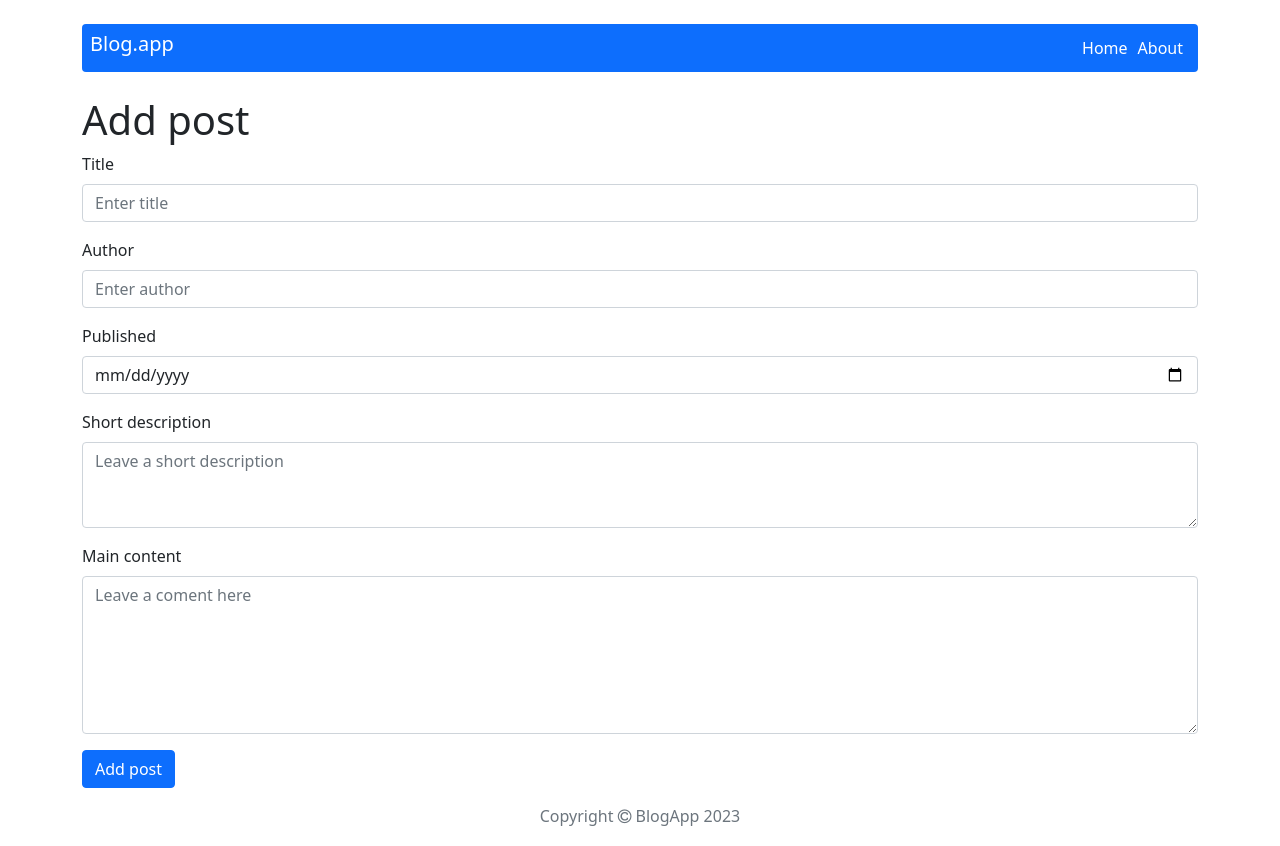
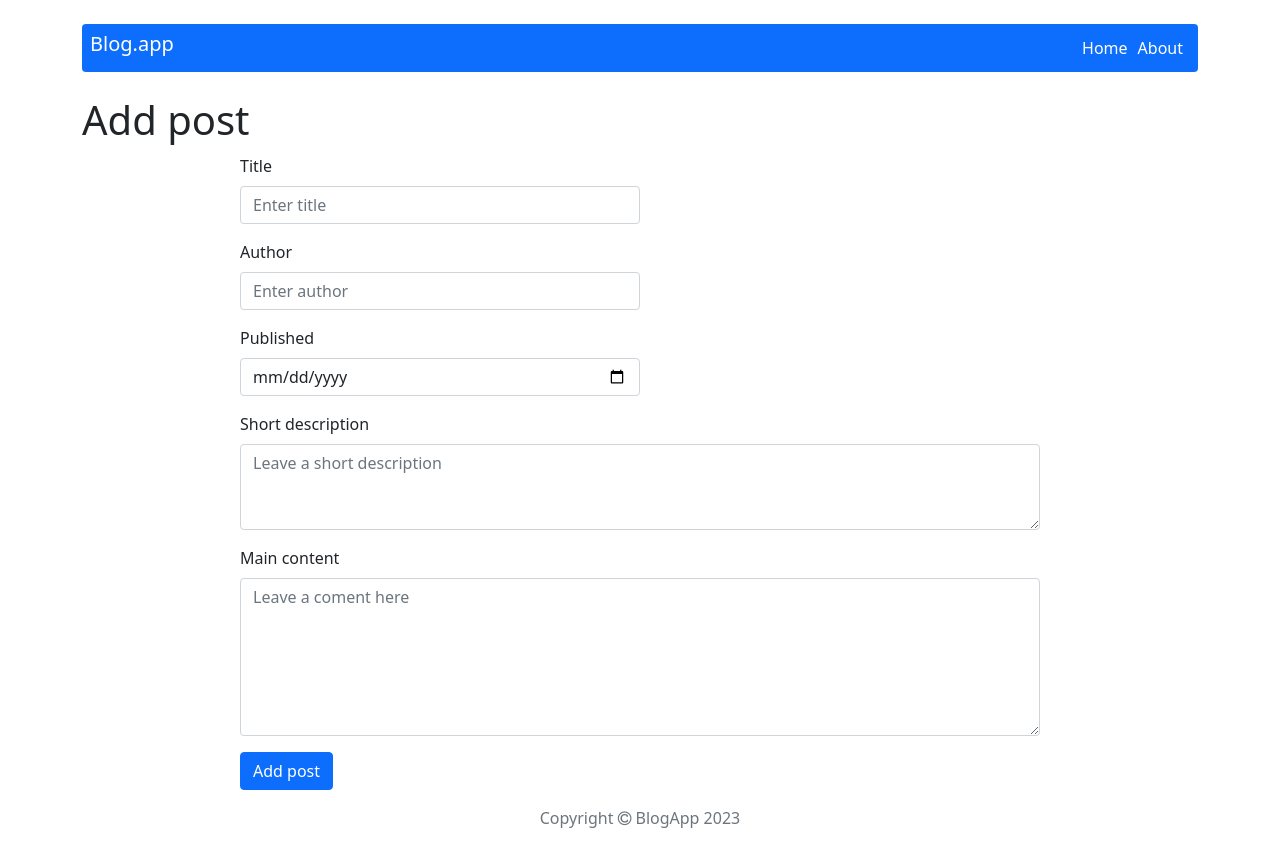
Before and after one commit to chart89/react-blog, a React (Create React App) app: page /post/add in a window 1280 px wide. Built offline with nearby package versions, Linux system fonts and the light colour scheme.

Commit message:
Add component to create new post - part II

```diff
--- a/src/components/features/AddPostForm/AddPostForm.js
+++ b/src/components/features/AddPostForm/AddPostForm.js
@@ -4,6 +4,7 @@ import { useState } from 'react';
 import Button from 'react-bootstrap/Button';
 import { addPost } from '../../../redux/postsRedux';
 import { useNavigate } from "react-router-dom";
+import styles from './AddPostForm.module.scss';
 
 const AddPostForm = () => {
 
@@ -30,15 +31,15 @@ const AddPostForm = () => {
     <Form onSubmit={handleSubmit}>
       <Form.Group className="mb-3">
         <Form.Label>Title</Form.Label>
-        <Form.Control type="text" placeholder="Enter title" value={title} onChange={e => setTitle(e.target.value)} />
+        <Form.Control className={styles.input} type="text" placeholder="Enter title" value={title} onChange={e => setTitle(e.target.value)} />
       </Form.Group>
       <Form.Group className="mb-3">
         <Form.Label>Author</Form.Label>
-        <Form.Control type="text" placeholder="Enter author" value={author} onChange={e => setAuthor(e.target.value)} />
+        <Form.Control className={styles.input} type="text" placeholder="Enter author" value={author} onChange={e => setAuthor(e.target.value)} />
       </Form.Group>
       <Form.Group className="mb-3">
         <Form.Label>Published</Form.Label>
-        <Form.Control type="date" placeholder="Enter date published" value={publishedDate} onChange={e => setPublishedDate(e.target.value)} />
+        <Form.Control className={styles.input} type="date" placeholder="Enter date published" value={publishedDate} onChange={e => setPublishedDate(e.target.value)} />
       </Form.Group>
       <Form.Group className="mb-3" >
         <Form.Label>Short description</Form.Label>
--- a/src/components/features/AddPostForm/AddPostForm.module.scss
+++ b/src/components/features/AddPostForm/AddPostForm.module.scss
@@ -0,0 +1,8 @@
+.form {
+    max-width: 800px;
+    margin: 10px auto;
+}
+
+.input {
+    max-width: 400px;
+}
--- a/src/components/pages/Add.js
+++ b/src/components/pages/Add.js
@@ -1,4 +1,5 @@
 import AddPostForm from "../features/AddPostForm/AddPostForm";
+import styles from "../features/AddPostForm/AddPostForm.module.scss"
 
 
 const Add = () => {
@@ -8,7 +9,7 @@ const Add = () => {
         <div>
             <h1>Add post</h1>
         </div>
-        <div>
+        <div className={styles.form}>
             <AddPostForm />
         </div>
         </>
```
